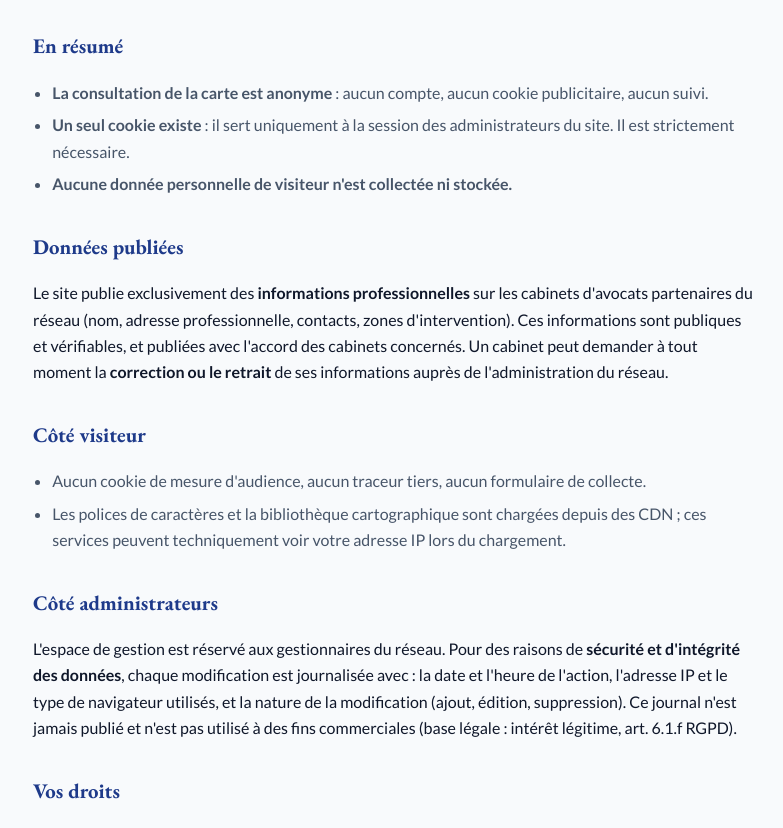
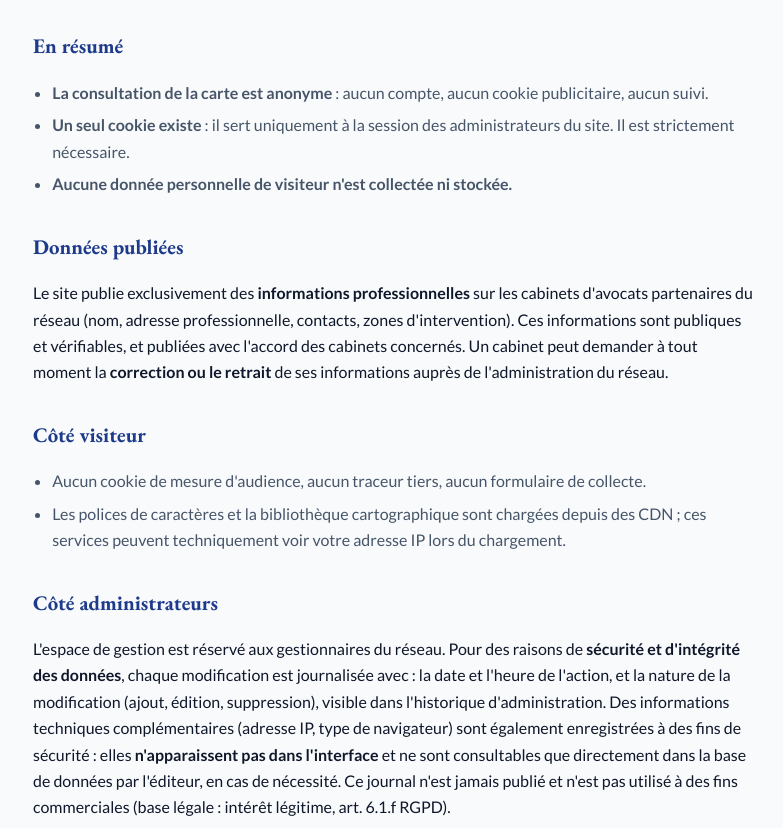
Before and after one commit to fwBoa/CabinetsMAP, a website: page confidentialite.html in a window 1280 px wide. Shown: the part 114-942 px from the top of the page, without its empty margins (247-1030 px from the left). Drawn offline with nearby package versions, Linux system fonts and the light colour scheme.

Commit message:
docs(confidentialite): precision sur l'acces aux donnees techniques du journal
Precise que l'IP et le type de navigateur sont enregistres a des
fins de securite mais n'apparaissent pas dans l'interface admin :
consultables uniquement directement en base par l'editeur en cas
de necessite. Alignement du texte sur le comportement reel du
systeme (option B choisie).

```diff
--- a/confidentialite.html
+++ b/confidentialite.html
@@ -62,8 +62,12 @@
     <p>
       L'espace de gestion est réservé aux gestionnaires du réseau. Pour des raisons de
       <strong>sécurité et d'intégrité des données</strong>, chaque modification est
-      journalisée avec : la date et l'heure de l'action, l'adresse IP et le type de
-      navigateur utilisés, et la nature de la modification (ajout, édition, suppression).
+      journalisée avec : la date et l'heure de l'action, et la nature de la modification
+      (ajout, édition, suppression), visible dans l'historique d'administration.
+      Des informations techniques complémentaires (adresse IP, type de navigateur)
+      sont également enregistrées à des fins de sécurité : elles
+      <strong>n'apparaissent pas dans l'interface</strong> et ne sont consultables
+      que directement dans la base de données par l'éditeur, en cas de nécessité.
       Ce journal n'est jamais publié et n'est pas utilisé à des fins commerciales
       (base légale : intérêt légitime, art. 6.1.f RGPD).
     </p>
```
